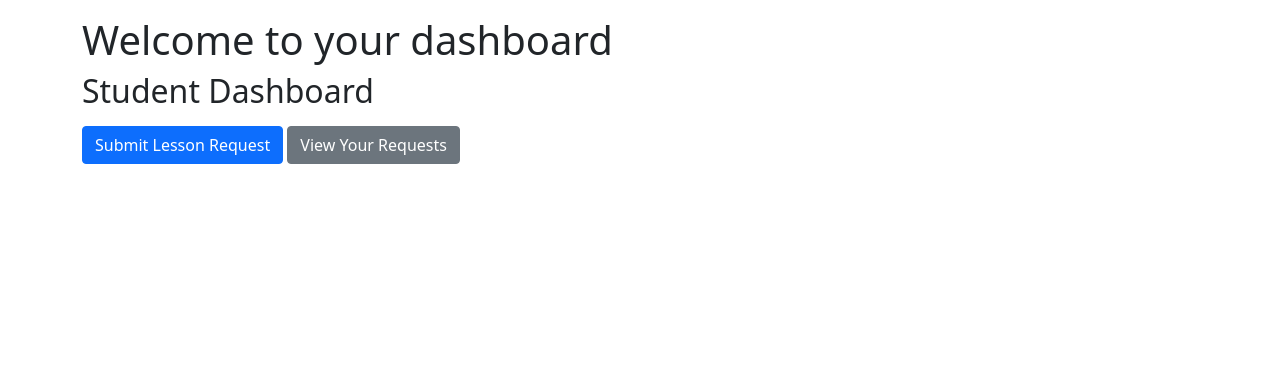
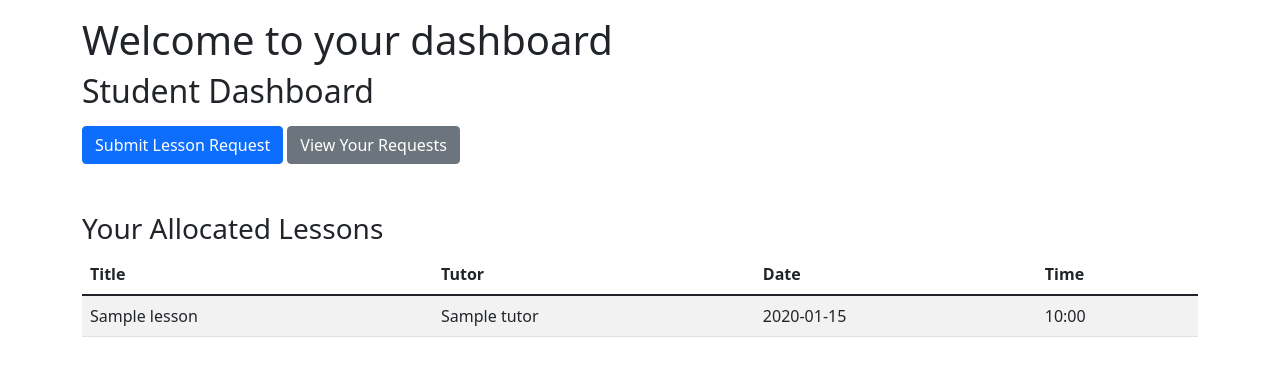
Before and after one commit to ahmettaramis/kinkajou, a Django app: template tutorials/templates/dashboard.html in a window 1280 px wide. Shown: the part 56-432 px from the top of the page. Run offline with Django 3.2, Linux system fonts and the light colour scheme; the template is opened without the code that fills it: most values are stand-ins (such as "Sample title", 1, 10 or a date in 2020); some libraries are stand-ins or nearby versions.

Commit message:
Add Lesson schedule viewer for students, if allocated

```diff
--- a/tutorials/templates/dashboard.html
+++ b/tutorials/templates/dashboard.html
@@ -19,6 +19,33 @@
           <a href="{% url 'create_lesson_request' %}" class="btn btn-primary">Submit Lesson Request</a>
           <a href="{% url 'student_view_requests' %}" class="btn btn-secondary">View Your Requests</a>
         </div>
+        <div class="mt-5">
+          <h3>Your Allocated Lessons</h3>
+          {% if allocated_lessons %}
+            <table class="table table-striped">
+              <thead>
+                <tr>
+                  <th>Title</th>
+                  <th>Tutor</th>
+                  <th>Date</th>
+                  <th>Time</th>
+                </tr>
+              </thead>
+              <tbody>
+                {% for lesson in allocated_lessons %}
+                  <tr>
+                    <td>{{ lesson.title }}</td>
+                    <td>{{ lesson.tutor }}</td>
+                    <td>{{ lesson.lesson_date|date:"Y-m-d" }}</td>
+                    <td>{{ lesson.lesson_date|date:"H:i" }}</td>
+                  </tr>
+                {% endfor %}
+              </tbody>
+            </table>
+          {% else %}
+            <p>You have no allocated lessons at the moment.</p>
+          {% endif %}
+        </div>
       {% endif %}
     </div>
   </div>
--- a/tutorials/views.py
+++ b/tutorials/views.py
@@ -20,7 +20,8 @@ def dashboard(request):
     """Display the current user's dashboard."""
 
     current_user = request.user
-    return render(request, 'dashboard.html', {'user': current_user})
+    allocated_lessons = LessonRequest.objects.filter(student=request.user, status="allocated")
+    return render(request, 'dashboard.html', {'user': current_user, 'allocated_lessons': allocated_lessons})
 
 
 @login_prohibited
```
